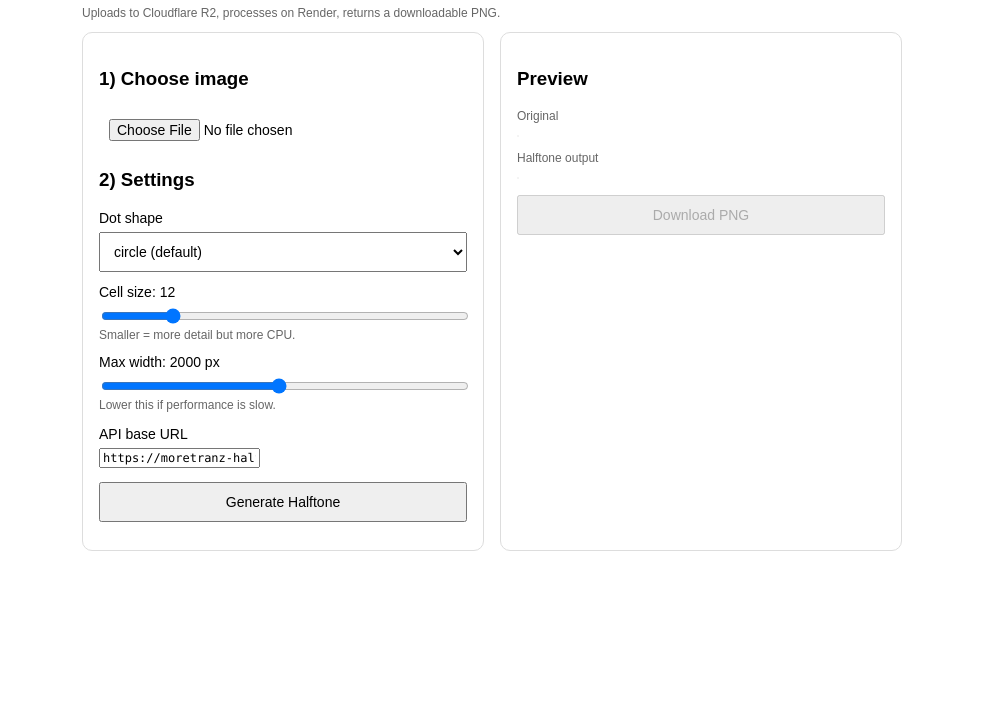
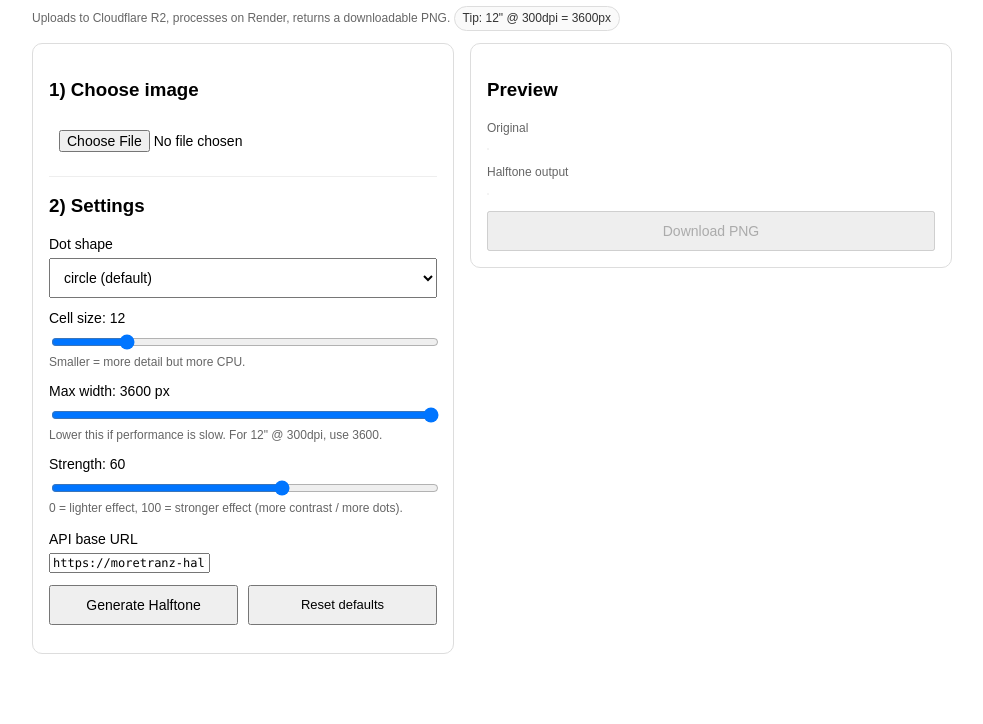
Before and after one commit to smorche/moretranz-halftone, a website: page ui/index.html in a window 1280 px wide. Shown: the part 76-800 px from the top of the page, without its empty margins (148-1131 px from the left). Drawn offline with Linux system fonts and the light colour scheme.

Commit message:
Update UI styles and functionality in index.html

```diff
--- a/ui/index.html
+++ b/ui/index.html
@@ -5,31 +5,40 @@
     <meta name="viewport" content="width=device-width,initial-scale=1" />
     <title>MoreTranz Halftone Tool</title>
     <style>
-      body { font-family: Arial, sans-serif; max-width: 820px; margin: 24px auto; padding: 0 16px; }
-      .row { display: flex; gap: 16px; flex-wrap: wrap; }
-      .card { border: 1px solid #ddd; border-radius: 10px; padding: 16px; }
+      body { font-family: Arial, sans-serif; max-width: 920px; margin: 24px auto; padding: 0 16px; }
+      .row { display: flex; gap: 16px; flex-wrap: wrap; align-items: flex-start; }
+      .card { border: 1px solid #ddd; border-radius: 10px; padding: 16px; background: #fff; }
       label { display:block; font-size: 14px; margin: 12px 0 6px; }
       input[type="range"] { width: 100%; }
-      select, input[type="file"], button { width: 100%; padding: 10px; font-size: 14px; }
+      select, input[type="file"], input[type="text"], button { width: 100%; padding: 10px; font-size: 14px; box-sizing: border-box; }
       button { cursor: pointer; }
-      .muted { color:#666; font-size: 12px; }
-      img { max-width: 100%; border: 1px solid #eee; border-radius: 8px; }
+      .muted { color:#666; font-size: 12px; line-height: 1.4; }
+      img { max-width: 100%; border: 1px solid #eee; border-radius: 8px; background: repeating-conic-gradient(#f6f6f6 0% 25%, #ffffff 0% 50%) 50%/20px 20px; }
       .ok { color: #0a7a0a; }
       .err { color: #b00020; white-space: pre-wrap; }
       .mono { font-family: ui-monospace, SFMono-Regular, Menlo, Monaco, Consolas, "Liberation Mono", monospace; font-size: 12px; }
+      .grid2 { display: grid; grid-template-columns: 1fr 1fr; gap: 10px; }
+      .pill { display:inline-block; padding: 3px 8px; border: 1px solid #ddd; border-radius: 999px; font-size: 12px; color:#333; background:#fafafa; }
+      .smallbtn { padding: 8px 10px; font-size: 13px; }
+      .hr { height: 1px; background: #eee; margin: 14px 0; }
     </style>
   </head>
   <body>
     <h1>MoreTranz Halftone Tool</h1>
-    <p class="muted">Uploads to Cloudflare R2, processes on Render, returns a downloadable PNG.</p>
+    <p class="muted">
+      Uploads to Cloudflare R2, processes on Render, returns a downloadable PNG.
+      <span class="pill">Tip: 12&quot; @ 300dpi = 3600px</span>
+    </p>
 
     <div class="row">
-      <div class="card" style="flex: 1 1 340px;">
+      <div class="card" style="flex: 1 1 360px;">
         <h3>1) Choose image</h3>
         <input id="file" type="file" accept="image/png,image/jpeg,image/webp" />
         <div id="fileInfo" class="muted"></div>
 
-        <h3 style="margin-top:18px;">2) Settings</h3>
+        <div class="hr"></div>
+
+        <h3>2) Settings</h3>
 
         <label>Dot shape</label>
         <select id="dotShape">
@@ -42,20 +51,29 @@
         <input id="cellSize" type="range" min="8" max="30" step="1" value="12" />
         <div class="muted">Smaller = more detail but more CPU.</div>
 
-        <label>Max width: <span id="maxWidthVal">2000</span> px</label>
-        <input id="maxWidth" type="range" min="500" max="3600" step="50" value="2000" />
-        <div class="muted">Lower this if performance is slow.</div>
+        <label>Max width: <span id="maxWidthVal">3600</span> px</label>
+        <input id="maxWidth" type="range" min="500" max="3600" step="50" value="3600" />
+        <div class="muted">Lower this if performance is slow. For 12&quot; @ 300dpi, use 3600.</div>
+
+        <label>Strength: <span id="strengthVal">60</span></label>
+        <input id="strength" type="range" min="0" max="100" step="1" value="60" />
+        <div class="muted">
+          0 = lighter effect, 100 = stronger effect (more contrast / more dots).
+        </div>
 
         <label style="margin-top:14px;">API base URL</label>
         <input id="apiBase" class="mono" value="https://moretranz-halftone.onrender.com" />
 
-        <button id="go" style="margin-top:14px;">Generate Halftone</button>
+        <div class="grid2" style="margin-top:12px;">
+          <button id="go">Generate Halftone</button>
+          <button id="reset" class="smallbtn" type="button">Reset defaults</button>
+        </div>
 
         <div id="status" style="margin-top:12px;"></div>
         <div id="debug" class="mono muted" style="margin-top:10px;"></div>
       </div>
 
-      <div class="card" style="flex: 1 1 340px;">
+      <div class="card" style="flex: 1 1 420px;">
         <h3>Preview</h3>
         <div class="muted">Original</div>
         <img id="origPreview" alt="" />
@@ -76,16 +94,54 @@
       const statusEl = $("status");
       const debugEl = $("debug");
       const goBtn = $("go");
+      const resetBtn = $("reset");
       const dlBtn = $("download");
+
       const apiBase = $("apiBase");
       const cellSize = $("cellSize");
       const maxWidth = $("maxWidth");
       const dotShape = $("dotShape");
+      const strength = $("strength");
+
       const cellSizeVal = $("cellSizeVal");
       const maxWidthVal = $("maxWidthVal");
+      const strengthVal = $("strengthVal");
 
-      cellSize.addEventListener("input", () => (cellSizeVal.textContent = cellSize.value));
-      maxWidth.addEventListener("input", () => (maxWidthVal.textContent = maxWidth.value));
+      // Defaults (match UI)
+      const DEFAULTS = {
+        dotShape: "circle",
+        cellSize: 12,
+        maxWidth: 3600,
+        strength: 60,
+        apiBase: "https://moretranz-halftone.onrender.com",
+      };
+
+      function setStatus(msg, kind="") {
+        statusEl.className = kind === "err" ? "err" : (kind === "ok" ? "ok" : "");
+        statusEl.textContent = msg;
+      }
+      function setDebug(msg) {
+        debugEl.textContent = msg;
+      }
+
+      function syncLabels() {
+        cellSizeVal.textContent = cellSize.value;
+        maxWidthVal.textContent = maxWidth.value;
+        strengthVal.textContent = strength.value;
+      }
+
+      function resetDefaults() {
+        dotShape.value = DEFAULTS.dotShape;
+        cellSize.value = DEFAULTS.cellSize;
+        maxWidth.value = DEFAULTS.maxWidth;
+        strength.value = DEFAULTS.strength;
+        apiBase.value = DEFAULTS.apiBase;
+        syncLabels();
+      }
+
+      cellSize.addEventListener("input", syncLabels);
+      maxWidth.addEventListener("input", syncLabels);
+      strength.addEventListener("input", syncLabels);
 
       let lastDownloadUrl = null;
 
@@ -100,14 +156,6 @@
         setStatus("");
         setDebug("");
       });
-
-      function setStatus(msg, kind="") {
-        statusEl.className = kind === "err" ? "err" : (kind === "ok" ? "ok" : "");
-        statusEl.textContent = msg;
-      }
-      function setDebug(msg) {
-        debugEl.textContent = msg;
-      }
 
       async function jsonOrText(resp) {
         const ct = resp.headers.get("content-type") || "";
@@ -161,16 +209,18 @@
           }
 
           // 3) process
+          const payload = {
+            key: up.key,
+            cellSize: Number(cellSize.value),
+            maxWidth: Number(maxWidth.value),
+            dotShape: dotShape.value,
+            strength: Number(strength.value)
+          };
+
           const procResp = await fetch(`${base}/v1/halftone/process`, {
             method: "POST",
             headers: { "Content-Type": "application/json" },
-            body: JSON.stringify({
-              key: up.key,
-              cellSize: Number(cellSize.value),
-              maxWidth: Number(maxWidth.value),
-              dotShape: dotShape.value
-              strength: 60
-            })
+            body: JSON.stringify(payload)
           });
 
           if (!procResp.ok) {
@@ -189,7 +239,11 @@
           dlBtn.disabled = false;
 
           setStatus("Done ✅", "ok");
-          setDebug(`uploadKey: ${up.key}\noutputKey: ${proc.outputKey || "(not provided)"}`);
+          setDebug(
+            `uploadKey: ${up.key}\n` +
+            `outputKey: ${proc.outputKey || "(not provided)"}\n` +
+            `params: ${JSON.stringify(proc.params || payload, null, 2)}`
+          );
         } catch (err) {
           setStatus(String(err?.message || err), "err");
         } finally {
@@ -199,7 +253,6 @@
 
       dlBtn.addEventListener("click", async () => {
         if (!lastDownloadUrl) return;
-        // Force download by fetching blob and creating an object URL
         const resp = await fetch(lastDownloadUrl);
         const blob = await resp.blob();
         const a = document.createElement("a");
@@ -209,6 +262,16 @@
         a.click();
         a.remove();
       });
+
+      resetBtn.addEventListener("click", () => {
+        resetDefaults();
+        setStatus("Defaults reset.", "ok");
+        setTimeout(() => setStatus(""), 1200);
+      });
+
+      // Init
+      resetDefaults();
+      syncLabels();
     </script>
   </body>
 </html>
```
